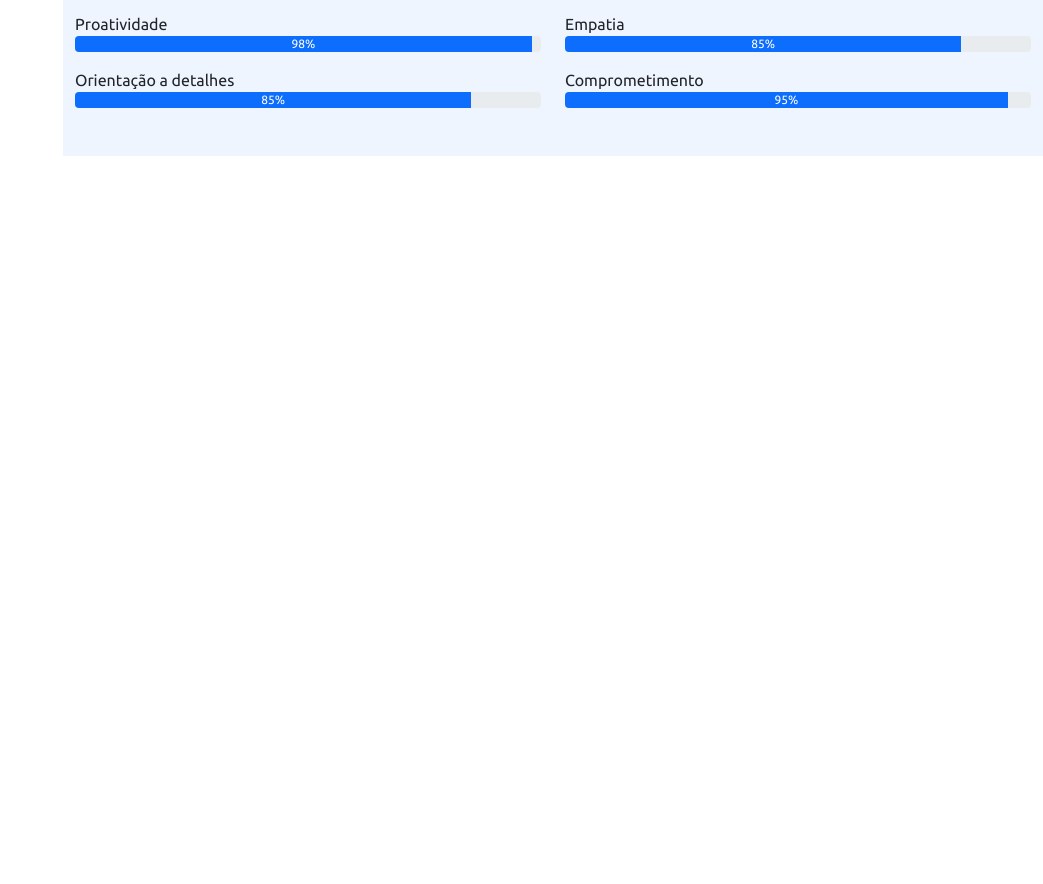
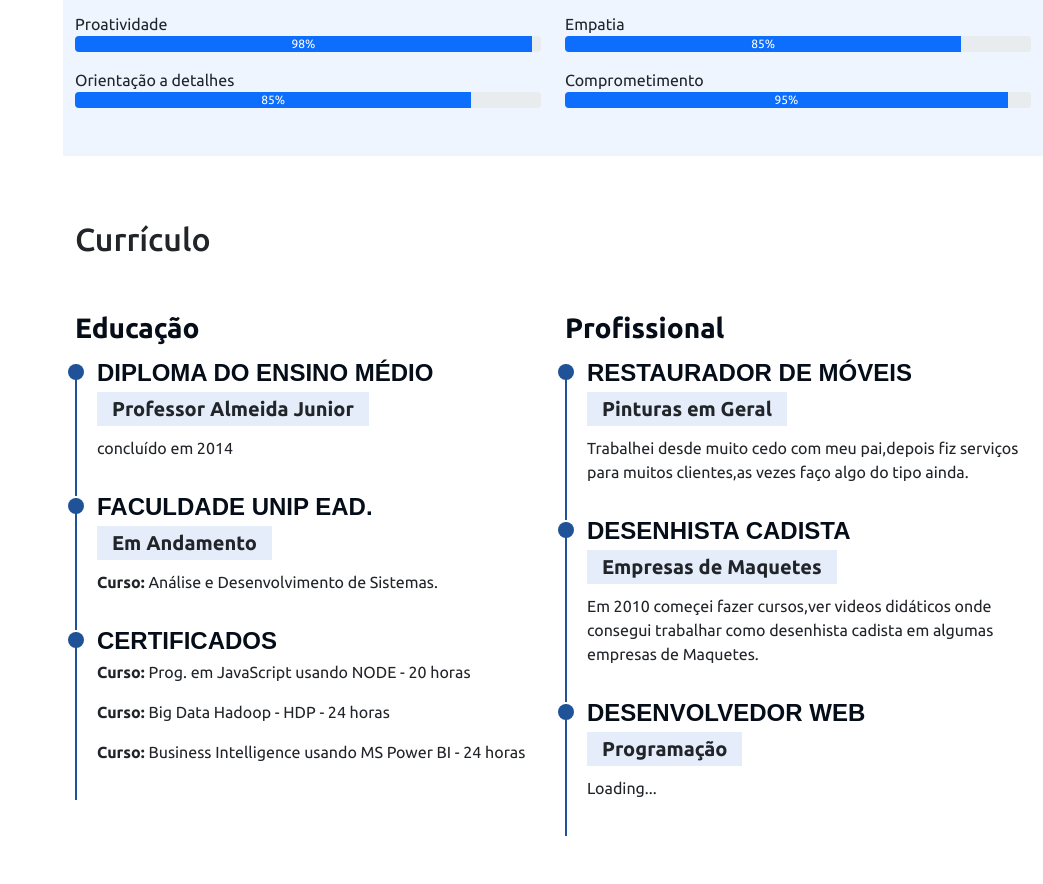
Before and after one commit to elvysribeiro/Meu-Portifolio-Responsivo, a Python web app: template templates/index.html in a window 1280 px wide. Shown: the part 1952-2836 px from the top of the page, without its empty margins (237-1280 px from the left). Before the commit the page ends 2108 px from the top, so only its background shows below. Run offline with Jinja, Linux system fonts and the light colour scheme; the template is opened without the code that fills it, so the values that code supplies are empty; some libraries are stand-ins or nearby versions.

Commit message:
Curriculo Finalizado

```diff
--- a/static/style.css
+++ b/static/style.css
@@ -188,3 +188,52 @@ i.menu-mobile {
 .section-bg{
   background-color: #eff5ff;
 }
+
+.cv .cv-title{
+    font-weight: 700;
+    margin-top: 20px;
+    margin-bottom: 20px;
+    color: #050d18;
+}
+
+.cv .cv-item {
+    padding: 0 0 20px 20px;
+    margin-top: 2px;
+    border-left: 2px solid #1f5297;
+    position: relative;
+
+}
+
+.cv .cv-item h4{
+    line-height: 18px;
+    font-weight: 600;
+    text-transform: uppercase;
+    font-family: "poppins",sans-serif;
+    color: #050d18;
+    margin-bottom: 10px;
+}
+
+
+.cv .cv-item h5{
+    background: #e4edf9;
+    padding: 5px 15px;
+    display: inline-block;
+    font-weight: 600;
+    margin-bottom: 10px;
+
+}
+
+.cv .cv-item::before{
+    content: "";
+    position: absolute;
+    top: 0;
+    left: -9px;
+    width: 16px;
+    height: 16px;
+    border: 2px;
+    background: #1f5297;
+    border-radius: 50%;
+
+
+
+}
--- a/templates/index.html
+++ b/templates/index.html
@@ -33,7 +33,7 @@
           <nav id="navbar" class="nav-menu">
             <ul class="nav flex-column">
                 <li class="nav-item">
-                  <a class="nav-link active" aria-current="page" href="#"><i class="bi bi-house"></i> Inicio</a>
+                  <a class="nav-link active" aria-current="page" href="#inicio"><i class="bi bi-house"></i> Inicio</a>
                 </li>
                 <li class="nav-item">
                   <a class="nav-link" href="#sobre"><i class="bi bi-person"></i> Sobre</a>
@@ -42,10 +42,10 @@
                   <a class="nav-link" href="#habilidades"><i class="bi bi-list-check"></i> Habilidades</a>
                 </li>
                 <li class="nav-item">
-                    <a class="nav-link" href="#"><i class="bi bi-file-earmark"></i> Currículo</a>
+                    <a class="nav-link" href="#curriculo"><i class="bi bi-file-earmark"></i> Currículo</a>
                   </li>
                   <li class="nav-item">
-                    <a class="nav-link" href="#"><i class="bi bi-collection"></i> portifólio</a>
+                    <a class="nav-link" href="#portifolio"><i class="bi bi-collection"></i> portifólio</a>
                   </li>
                   <li class="nav-item">
                     <a class="nav-link" href="#"><i class="bi bi-envelope"></i> Contato</a>
@@ -137,7 +137,7 @@
           <p></p> Durante o aprendizado de tecnologia eu venho adquirindo habilidades técnicas e não técnicas,
           a maioria delas está aqui, de acordo com a porcentagem de conhecimento que eu acredito ter em cada
           uma delas. </p>
-    <div class="row">
+        <div class="row">
       <div class="col-md-6">
             <p class="mt-3 mb-0"> HTML5</p>
             <div class="progress">
@@ -235,6 +235,65 @@
 
       </section>
 
+      <section class="mt-5 cv" id="curriculo">
+
+        <div class="container pb-5">
+          <h2 class="pt-3 pb-4"> Currículo </h2>
+
+    <div class="row">
+      <div class="col-md-6">
+        <h3 class="cv-title">Educação</h3>
+        <div class="cv-item">
+        <h4>Diploma do ensino Médio</h4>
+        <h5>Professor Almeida Junior</h5>
+        <p>concluído em 2014</p>
+        </div>
+
+        <div class="cv-item">
+        <h4>Faculdade UNIP Ead.</h4>
+        <h5> Em Andamento </h5>
+        <p><strong> Curso:</strong> Análise e Desenvolvimento de Sistemas.</p>
+        </div>
+
+        <div class="cv-item">
+          <h4>Certificados</h4>
+          <p><strong> Curso:</strong> Prog. em JavaScript usando NODE - 20 horas</p>
+          <p><strong> Curso:</strong> Big Data Hadoop - HDP - 24 horas</p>
+          <p><strong> Curso:</strong> Business Intelligence usando MS Power BI - 24
+
+            horas</p>
+
+          </div>
+
+          </div>
+
+    <div class="col-md-6">
+        <h3 class="cv-title">Profissional</h3>
+        <div class="cv-item">
+        <h4>Restaurador de Móveis</h4>
+        <h5>Pinturas em Geral </h5>
+        <p> Trabalhei desde muito cedo com meu pai,depois fiz serviços para muitos clientes,as vezes faço algo do tipo ainda.</p>
+      </div>
+
+      <div class="cv-item">
+        <h4> Desenhista Cadista </h4>
+        <h5>Empresas de Maquetes </h5>
+        <p> Em 2010 começei fazer cursos,ver videos didáticos onde consegui trabalhar como desenhista cadista em algumas empresas de Maquetes.</p>
+      </div>
+
+      <div class="cv-item">
+        <h4> Desenvolvedor Web </h4>
+        <h5>Programação </h5>
+        <p> Loading...</p>
+      </div>
+
+    </div>
+  </div>
+   </div>
+  </div>
+
+      </section>
+
     </main>
 
     <script src="../static/bootstrap/js/bootstrap.bundle.min.js"></script>
```
